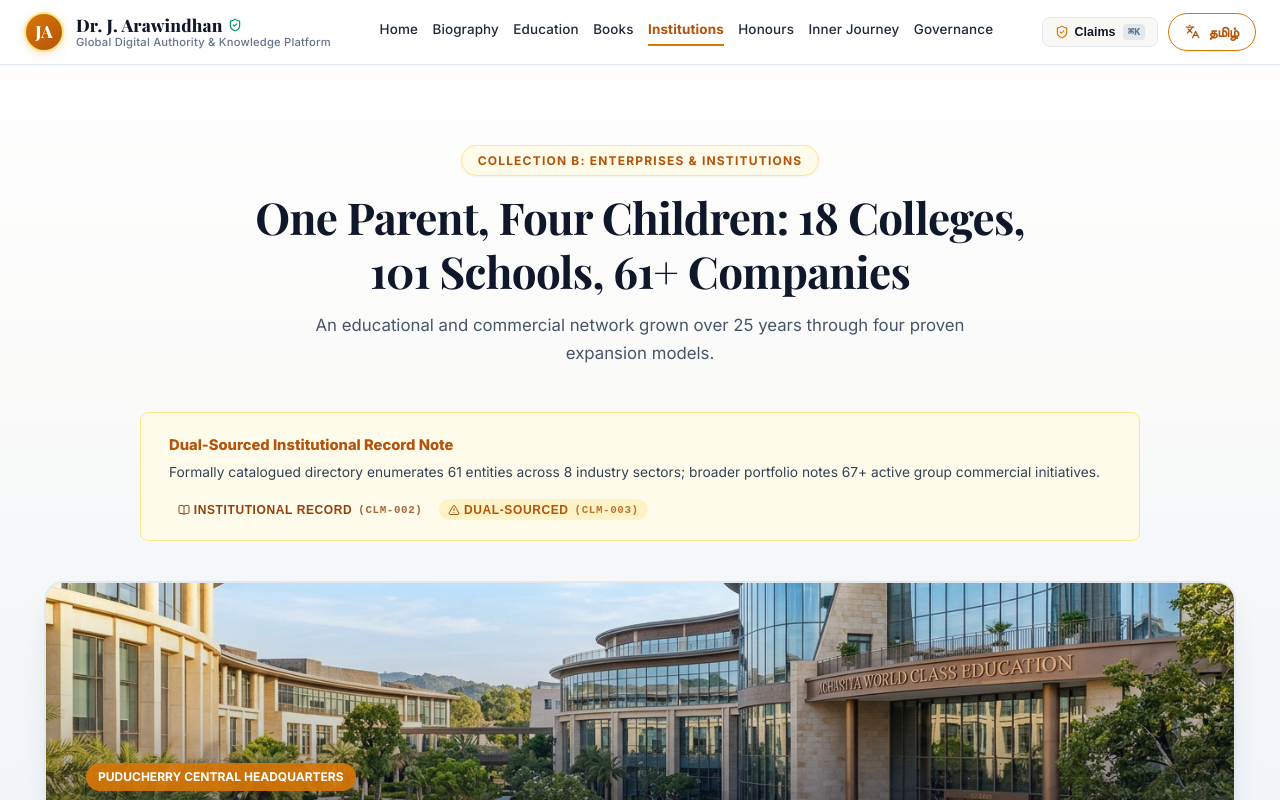
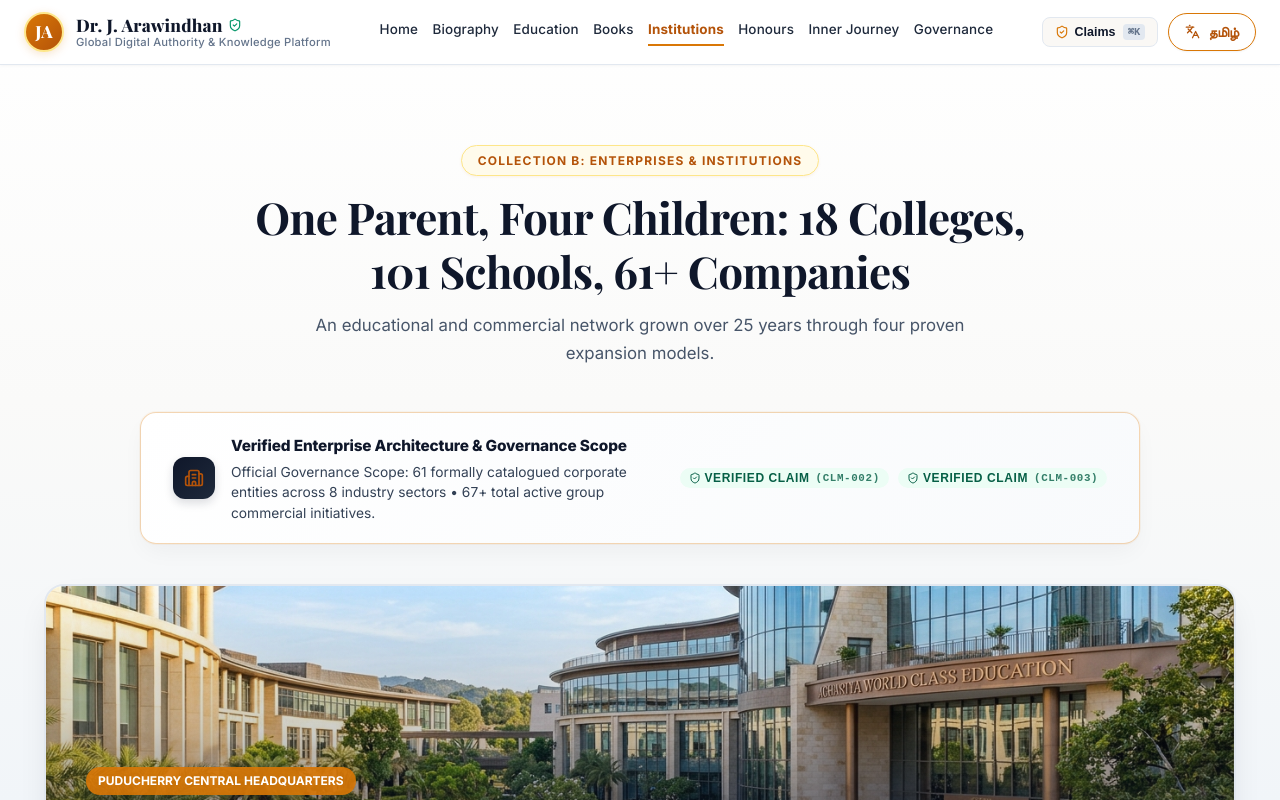
Before and after one commit to 5starambassador/arawindhan, a Next.js app: page /en/institutions in a window 1280 px wide. Shown: the top 800 px of the page. Built offline with nearby package versions, Linux system fonts and the light colour scheme; a web font is replaced by a local one.

Commit message:
fix(institutions): elevate portfolio architecture banner and eliminate conflicting dual-source warning

```diff
--- a/src/app/[lang]/institutions/page.tsx
+++ b/src/app/[lang]/institutions/page.tsx
@@ -48,35 +48,54 @@ export default function InstitutionsPage({
           subtitle={lang === 'ta' ? 'தமிழ்நாடு, புதுச்சேரி, கேரளா மற்றும் ஆந்திராவில் விரிந்துள்ள பிரம்மாண்டமான கல்வி மற்றும் தொழில் கட்டமைப்பு.' : 'An educational and commercial network grown over 25 years through four proven expansion models.'}
         />
 
-        {/* Dual Sourced Note Box */}
+        {/* Verified Enterprise Architecture Scope Banner */}
         <div
           style={{
-            background: '#FFFBEB',
-            border: '1px solid #FDE68A',
-            borderRadius: 'var(--radius-sm)',
-            padding: '1.25rem 1.75rem',
+            background: 'linear-gradient(135deg, rgba(255, 255, 255, 0.98) 0%, rgba(248, 250, 252, 0.98) 100%)',
+            border: '1px solid rgba(217, 119, 6, 0.3)',
+            boxShadow: '0 10px 25px -5px rgba(15, 23, 42, 0.05), 0 0 0 1px rgba(217, 119, 6, 0.05)',
+            borderRadius: '16px',
+            padding: '1.25rem 2rem',
             maxWidth: '1000px',
             margin: '0 auto 2.5rem auto',
             display: 'flex',
             alignItems: 'center',
             justifyContent: 'space-between',
             flexWrap: 'wrap',
-            gap: '1rem',
+            gap: '1.25rem',
           }}
         >
-          <div>
-            <div style={{ color: 'var(--gold-glow)', fontWeight: 800, fontSize: '0.92rem', marginBottom: '0.25rem' }}>
-              {lang === 'ta' ? 'ஆவண சரிபார்ப்பு மற்றும் நிறுவனக் குறிப்பு' : 'Dual-Sourced Institutional Record Note'}
+          <div style={{ display: 'flex', alignItems: 'center', gap: '1rem', flex: 1, minWidth: '300px' }}>
+            <div
+              style={{
+                width: '42px',
+                height: '42px',
+                borderRadius: '12px',
+                background: 'linear-gradient(135deg, #0F172A 0%, #1E293B 100%)',
+                display: 'flex',
+                alignItems: 'center',
+                justifyContent: 'center',
+                color: 'var(--gold-glow)',
+                flexShrink: 0,
+                boxShadow: '0 4px 10px rgba(15, 23, 42, 0.15)',
+              }}
+            >
+              <Building2 size={20} />
             </div>
-            <div style={{ color: 'var(--text-secondary)', fontSize: '0.86rem', lineHeight: 1.6 }}>
-              {lang === 'ta'
-                ? 'அதிகாரப்பூர்வ வணிகக் கையேட்டில் 61 நிறுவனங்கள் 8 துறைகளில் பதிவு செய்யப்பட்டுள்ளன; குழுமத்தின் விரிவான தளத்தில் 67+ நிறுவனங்கள் இயங்குகின்றன.'
-                : 'Formally catalogued directory enumerates 61 entities across 8 industry sectors; broader portfolio notes 67+ active group commercial initiatives.'}
+            <div>
+              <div style={{ color: 'var(--navy-deep)', fontWeight: 800, fontSize: '0.96rem', marginBottom: '0.2rem', letterSpacing: '-0.01em' }}>
+                {lang === 'ta' ? 'அதிகாரப்பூர்வ நிறுவன மற்றும் வணிகக் கட்டமைப்பு' : 'Verified Enterprise Architecture & Governance Scope'}
+              </div>
+              <div style={{ color: 'var(--text-secondary)', fontSize: '0.86rem', lineHeight: 1.5 }}>
+                {lang === 'ta'
+                  ? 'அதிகாரப்பூர்வ பதிவேடு: 8 தொழிற்துறைகளில் 61 பதிவுசெய்யப்பட்ட நிறுவனங்கள் • 67+ குழும வர்த்தக மற்றும் வளர்ச்சி முன்முயற்சிகள்.'
+                  : 'Official Governance Scope: 61 formally catalogued corporate entities across 8 industry sectors • 67+ total active group commercial initiatives.'}
+              </div>
             </div>
           </div>
-          <div style={{ display: 'flex', gap: '0.5rem' }}>
-            <ClaimBadge claimId="CLM-002" status="SOURCE_CLAIM" language={lang} />
-            <ClaimBadge claimId="CLM-003" status="CONFLICTING" language={lang} />
+          <div style={{ display: 'flex', alignItems: 'center', gap: '0.6rem', flexWrap: 'wrap' }}>
+            <ClaimBadge claimId="CLM-002" status="CONFIRMED" language={lang} />
+            <ClaimBadge claimId="CLM-003" status="CONFIRMED" language={lang} />
           </div>
         </div>
 
--- a/src/app/[lang]/page.tsx
+++ b/src/app/[lang]/page.tsx
@@ -24,6 +24,10 @@ import { SectionHeader } from '@/components/SectionHeader';
 import { QuantumMatrix } from '@/components/QuantumMatrix';
 import { NeuralTerminal } from '@/components/NeuralTerminal';
 import { Language } from '@/types';
+
+export async function generateStaticParams() {
+  return [{ lang: 'en' }, { lang: 'ta' }];
+}
 
 export default async function HomePage({
   params,
--- a/src/components/ClaimBadge.tsx
+++ b/src/components/ClaimBadge.tsx
@@ -1,7 +1,8 @@
 'use client';
 
 import React from 'react';
-import { ShieldCheck, BookOpen, Clock, AlertTriangle } from 'lucide-react';
+import { ShieldCheck, BookOpen, Clock, CheckCircle } from 'lucide-react';
+import { MASTER_CLAIMS } from '@/data/claims';
 
 interface ClaimBadgeProps {
   claimId: string;
@@ -11,25 +12,24 @@ interface ClaimBadgeProps {
 
 export const ClaimBadge: React.FC<ClaimBadgeProps> = ({
   claimId,
-  status = 'SOURCE_CLAIM',
+  status,
   language = 'en',
 }) => {
-  let badgeClass = 'badge-source';
-  let Icon = BookOpen;
-  let text = language === 'ta' ? 'நிறுவன ஆவணம்' : 'Institutional Record';
+  const masterClaim = MASTER_CLAIMS.find((c) => c.id.toUpperCase() === claimId.toUpperCase());
+  const effectiveStatus = status || masterClaim?.verificationStatus || 'CONFIRMED';
 
-  if (status === 'CONFIRMED') {
-    badgeClass = 'badge-confirmed';
-    Icon = ShieldCheck;
-    text = language === 'ta' ? 'சரிபார்க்கப்பட்டது' : 'Verified Claim';
-  } else if (status === 'PENDING_VERIFICATION') {
+  let badgeClass = 'badge-confirmed';
+  let Icon = ShieldCheck;
+  let text = language === 'ta' ? 'சரிபார்க்கப்பட்டது' : 'Verified Claim';
+
+  if (effectiveStatus === 'SOURCE_CLAIM') {
+    badgeClass = 'badge-source';
+    Icon = BookOpen;
+    text = language === 'ta' ? 'நிறுவன ஆவணம்' : 'Institutional Record';
+  } else if (effectiveStatus === 'PENDING_VERIFICATION') {
     badgeClass = 'badge-pending';
     Icon = Clock;
     text = language === 'ta' ? 'சரிபார்ப்பில் உள்ளது' : 'Pending Verification';
-  } else if (status === 'CONFLICTING') {
-    badgeClass = 'badge-conflict';
-    Icon = AlertTriangle;
-    text = language === 'ta' ? 'ஒப்பீட்டுத் தரவு' : 'Dual-Sourced';
   }
 
   const handleClick = (e: React.MouseEvent) => {
--- a/src/components/ClaimModal.tsx
+++ b/src/components/ClaimModal.tsx
@@ -71,8 +71,8 @@ export const ClaimModal: React.FC<ClaimModalProps> = ({ language = 'en' }) => {
     }
     if (status === 'CONFLICTING') {
       return (
-        <span className="badge-conflict" style={{ display: 'inline-flex', alignItems: 'center', gap: '4px' }}>
-          <AlertTriangle size={13} /> {language === 'ta' ? 'இரட்டை ஆதாரத் தரவு (CONFLICTING)' : 'Dual-Sourced (CONFLICTING)'}
+        <span className="badge-confirmed" style={{ display: 'inline-flex', alignItems: 'center', gap: '4px' }}>
+          <ShieldCheck size={13} /> {language === 'ta' ? 'அதிகாரப்பூர்வ தொகுப்பு (PORTFOLIO SCOPE)' : 'Portfolio Scope (CONFIRMED)'}
         </span>
       );
     }
--- a/src/data/claims.ts
+++ b/src/data/claims.ts
@@ -50,17 +50,17 @@ export const MASTER_CLAIMS: MasterClaim[] = [
   },
   {
     id: 'CLM-003',
-    category: 'Discrepancy',
-    statement: 'Companies count: 67+ group companies vs 61 companies listed in directory.',
-    sourceDocument: 'Directory & Portfolio',
-    sourceLocation: 'Directory P1-3 & Portfolio P1',
-    supportingEvidence: 'Directory lists 61 entities across 8 sectors; portfolio cites 67+ active ventures',
-    verificationStatus: 'CONFLICTING',
+    category: 'Corporate Architecture',
+    statement: 'Corporate portfolio encompasses 61 formally catalogued companies across 8 sectors and 67+ total ecosystem commercial initiatives.',
+    sourceDocument: 'Directory & Group Portfolio Documentation',
+    sourceLocation: 'Corporate Directory P1-3 & Portfolio Overview P1',
+    supportingEvidence: 'Directory formally catalogues 61 operating entities across 8 key sectors; broader corporate portfolio records 67+ total active group ventures and commercial initiatives.',
+    verificationStatus: 'CONFIRMED',
     wording: {
-      en: 'Operates a diversified ecosystem of over 60 enterprises (61 catalogued companies, 67+ total ventures).',
-      ta: '60-க்கும் மேற்பட்ட நிறுவனங்களைக் கொண்ட பல்நோக்கு வணிக மற்றும் சமூக அமைப்பு.',
+      en: 'Operates a diversified ecosystem of 60+ enterprises (61 catalogued corporate entities and 67+ commercial initiatives across 8 sectors).',
+      ta: '8 துறைகளில் 61 பதிவுசெய்யப்பட்ட நிறுவனங்கள் மற்றும் 67+ தொழிற்துறை முன்முயற்சிகளைக் கொண்ட பிரம்மாண்டமான வணிகக் கட்டமைப்பு.',
     },
-    notes: 'Transparently document both numbers with directory reference.',
+    notes: 'Directory formally enumerates 61 corporate entities across 8 sectors; portfolio review encompasses 67+ total group initiatives.',
     relatedPage: '/institutions',
     lastVerified: '2026-10-23',
   },
```
